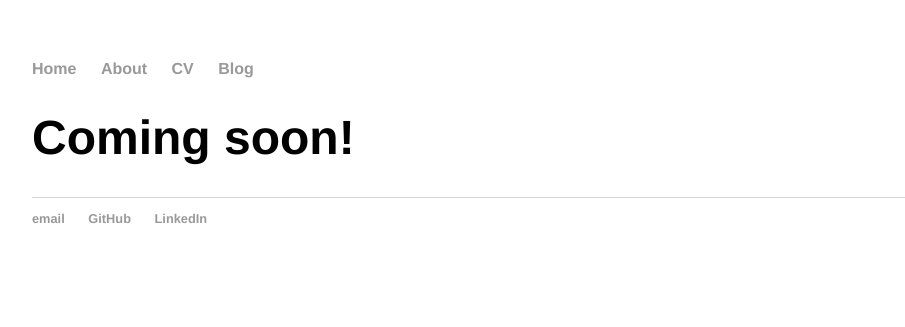
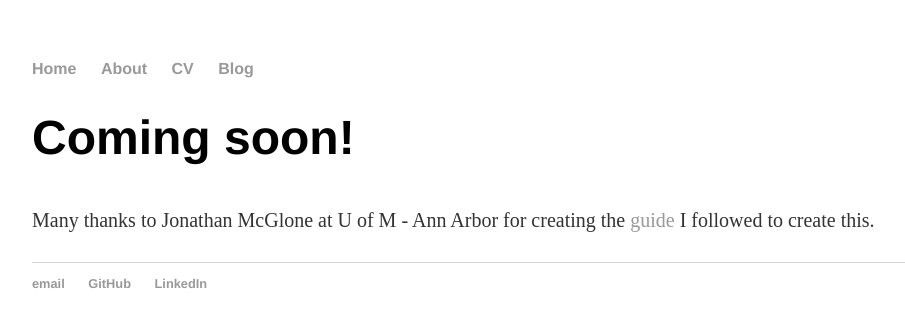
Before and after one commit to twop0intfive/twop0intfive.github.io, a Jekyll site: the page built from about/index.html, in a window 1280 px wide. Shown: the top 327 px of the page, without its empty margins (160-1065 px from the left). Built offline with Jekyll 4.4.1, drawn with Linux system fonts in a browser that asks for light colours.

Commit message:
201807081028 update
Giving credit where it's due :)

```diff
--- a/about/index.html
+++ b/about/index.html
@@ -5,5 +5,5 @@ title: About twop0intfive
 
 <div class="blurb">
 	<h1>Coming soon!</h1>
-	<p></p>
+	<p><sub>Many thanks to Jonathan McGlone at U of M - Ann Arbor for creating the <a href="http://jmcglone.com/guides/github-pages/">guide</a> I followed to create this.</sub></p>
 </div><!-- /.blurb -->
```
